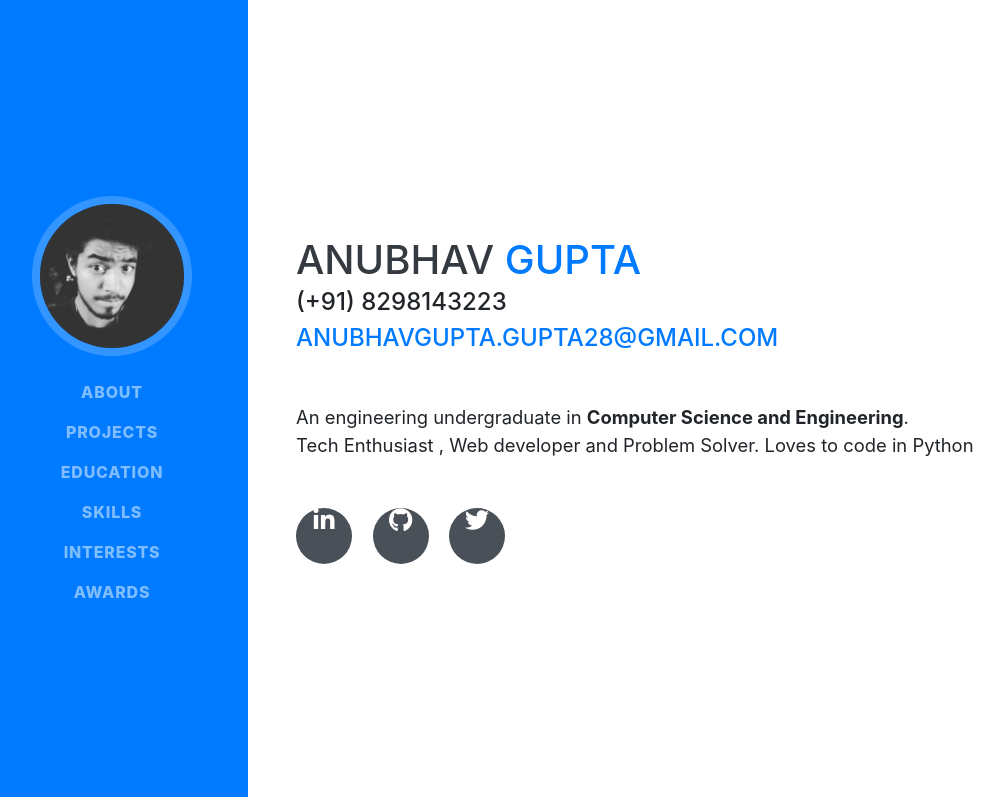
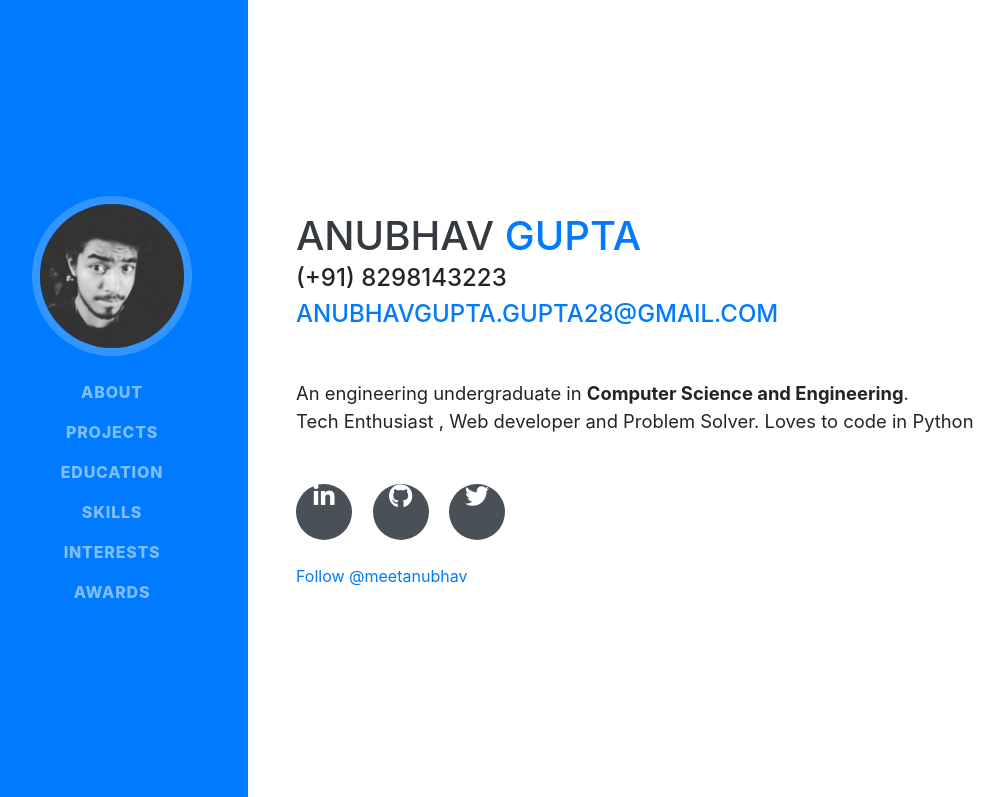
Before and after one commit to meetanubhav/meetanubhav.github.io, a plain HTML site: page index.html in a window 1280 px wide. Shown: the top 797 px of the page, without its empty margins (24-1028 px from the left). Drawn offline with nearby package versions, Linux system fonts and the light colour scheme; a script that the page names is missing.

Commit message:
added github account follow button

```diff
--- a/index.html
+++ b/index.html
@@ -11,6 +11,9 @@
   <!-- css -->
   <link rel="stylesheet" type="text/css" href="assets/css/style.css">
   <link rel="stylesheet" href="https://maxcdn.bootstrapcdn.com/bootstrap/4.2.1/css/bootstrap.min.css">
+
+  <!-- github button -->
+  <script async defer src="https://buttons.github.io/buttons.js"></script>
 
   <!-- js -->
   <script src="https://ajax.googleapis.com/ajax/libs/jquery/3.3.1/jquery.min.js"></script>
@@ -62,6 +65,7 @@
   <!--  -->
   <div class="container-fluid p-0">
     <section class="resume-section p-3 p-lg-5 d-flex align-items-center" id="about">
+
       <div class="w-100">
         <h1 class="mb-0">Anubhav
           <span class="text-primary">Gupta</span>
@@ -81,11 +85,11 @@
           <a href="https://twitter.com/imanubhavgupta">
             <i class="fab fa-twitter"></i>
           </a>
-          <!-- <a href="https://facebook.com/meetanubhav">
-            <i class="fab fa-facebook-f"></i>
-          </a> -->
         </div>
-      </div>
+        <br>
+          <!-- Github follow button -->
+          <a class="github-button" href="https://github.com/meetanubhav" data-size="large" data-show-count="true"
+            aria-label="Follow @meetanubhav on GitHub">Follow @meetanubhav</a>
     </section>
 
     <hr class="m-0">
@@ -100,10 +104,10 @@
             <div class="subheading mb-2 font-weight-bold small">Web Application</div>
             <p>A portal for farmers in which Farmers , Landlord , retailers and Mandi's can register and have a common
               interface for interaction.
-            <br>
-            <label class="form-label font-weight-bold">Visit -:</label>
-            <a class="" href="https://meetanubhav.github.io/KishanBandhu/">KishanBandhu</a>
-          </p>
+              <br>
+              <label class="form-label font-weight-bold">Visit -:</label>
+              <a class="" href="https://meetanubhav.github.io/KishanBandhu/">KishanBandhu</a>
+            </p>
           </div>
           <div class="resume-date text-md-right">
             <span class="text-primary">Feburary 2019 - Feburary 2019</span>
```
